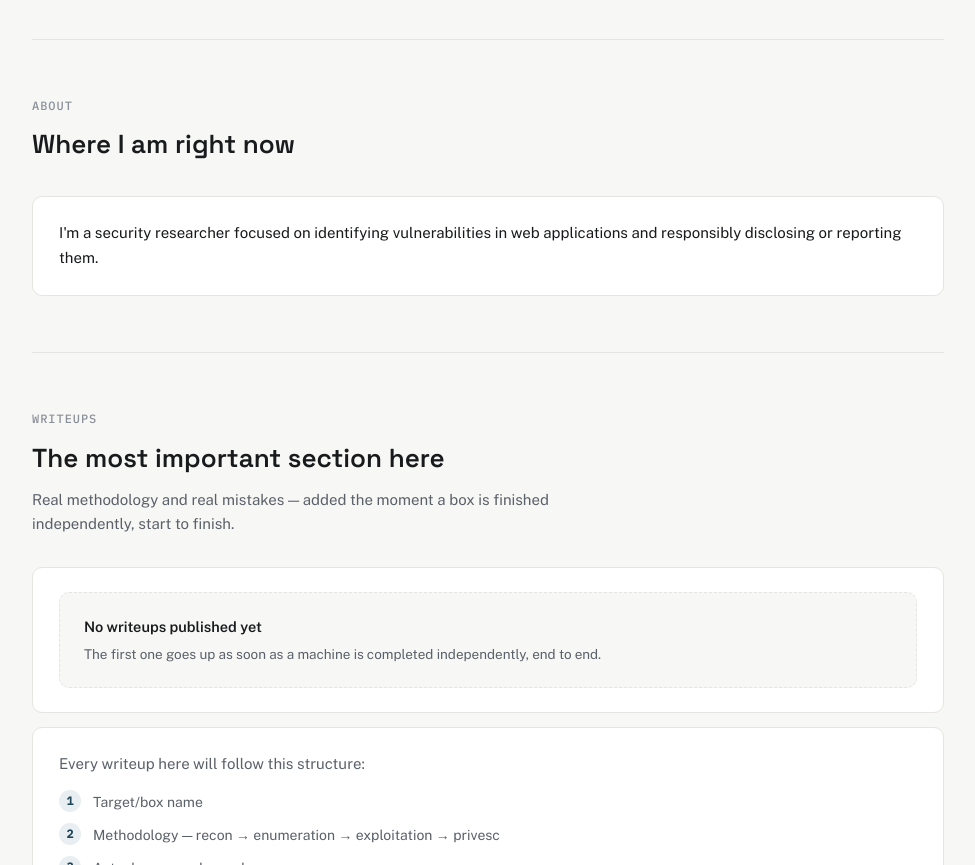
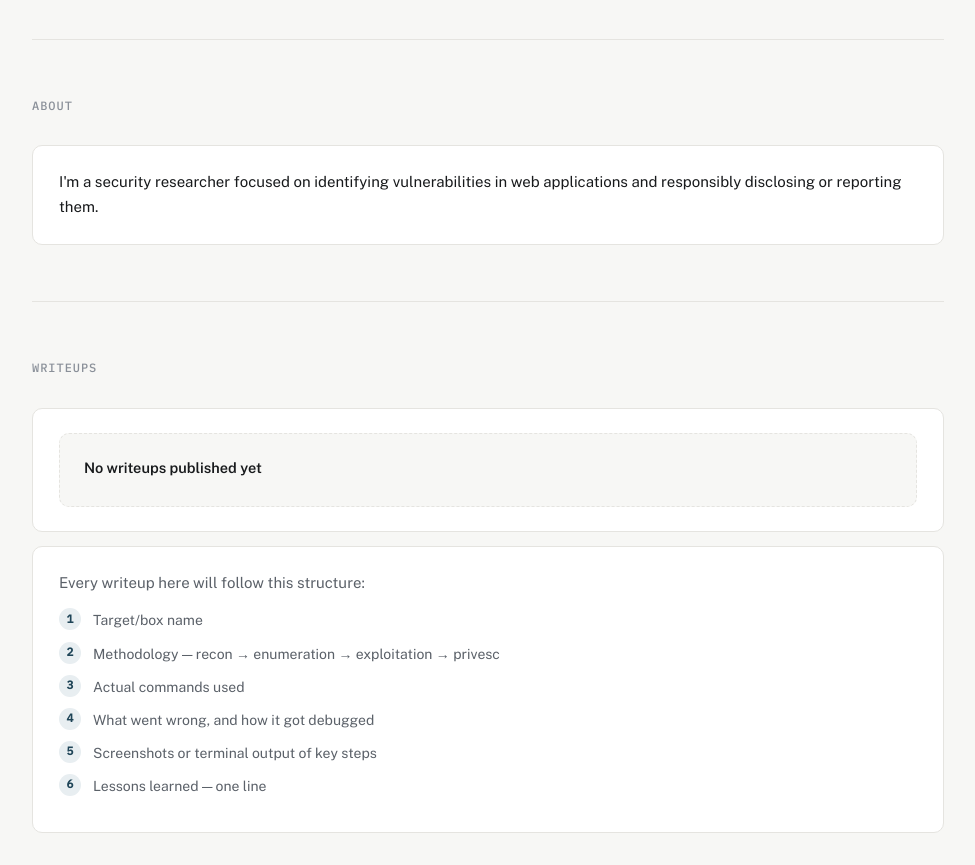
Before and after one commit to MaxDev001101/Portfolio-Website, a plain HTML site: page index.html in a window 1280 px wide. Shown: the part 440-1305 px from the top of the page, without its empty margins (152-1127 px from the left). Drawn offline with nearby package versions, Linux system fonts and the light colour scheme.

Commit message:
some small chnages

```diff
--- a/index.html
+++ b/index.html
@@ -290,7 +290,6 @@
     <section id="about">
       <div class="section-head">
         <span class="section-label">About</span>
-        <h2 class="section-title">Where I am right now</h2>
       </div>
       <div class="card">
         <p>I'm a security researcher focused on identifying vulnerabilities in web applications and responsibly disclosing or reporting them.</p>
@@ -301,14 +300,11 @@
     <section id="writeups">
       <div class="section-head">
         <span class="section-label">Writeups</span>
-        <h2 class="section-title">The most important section here</h2>
-        <p class="section-desc">Real methodology and real mistakes — added the moment a box is finished independently, start to finish.</p>
       </div>
 
       <div class="card">
         <div class="empty-state">
           <div class="head">No writeups published yet</div>
-          <div class="sub">The first one goes up as soon as a machine is completed independently, end to end.</div>
         </div>
       </div>
 
@@ -390,7 +386,7 @@
       <div class="contact-grid">
         <div class="contact-card">
           <div class="label">LinkedIn</div>
-          <a href="https://linkedin.com/in/YOUR-USERNAME" target="_blank" rel="noopener">linkedin.com/in/YOUR-USERNAME</a>
+          <a href="https://www.linkedin.com/in/usesh-thapa-magar-827710305/" target="_blank" rel="noopener">linkedin.com/in/YOUR-USERNAME</a>
         </div>
         <div class="contact-card">
           <div class="label">Email</div>
```
